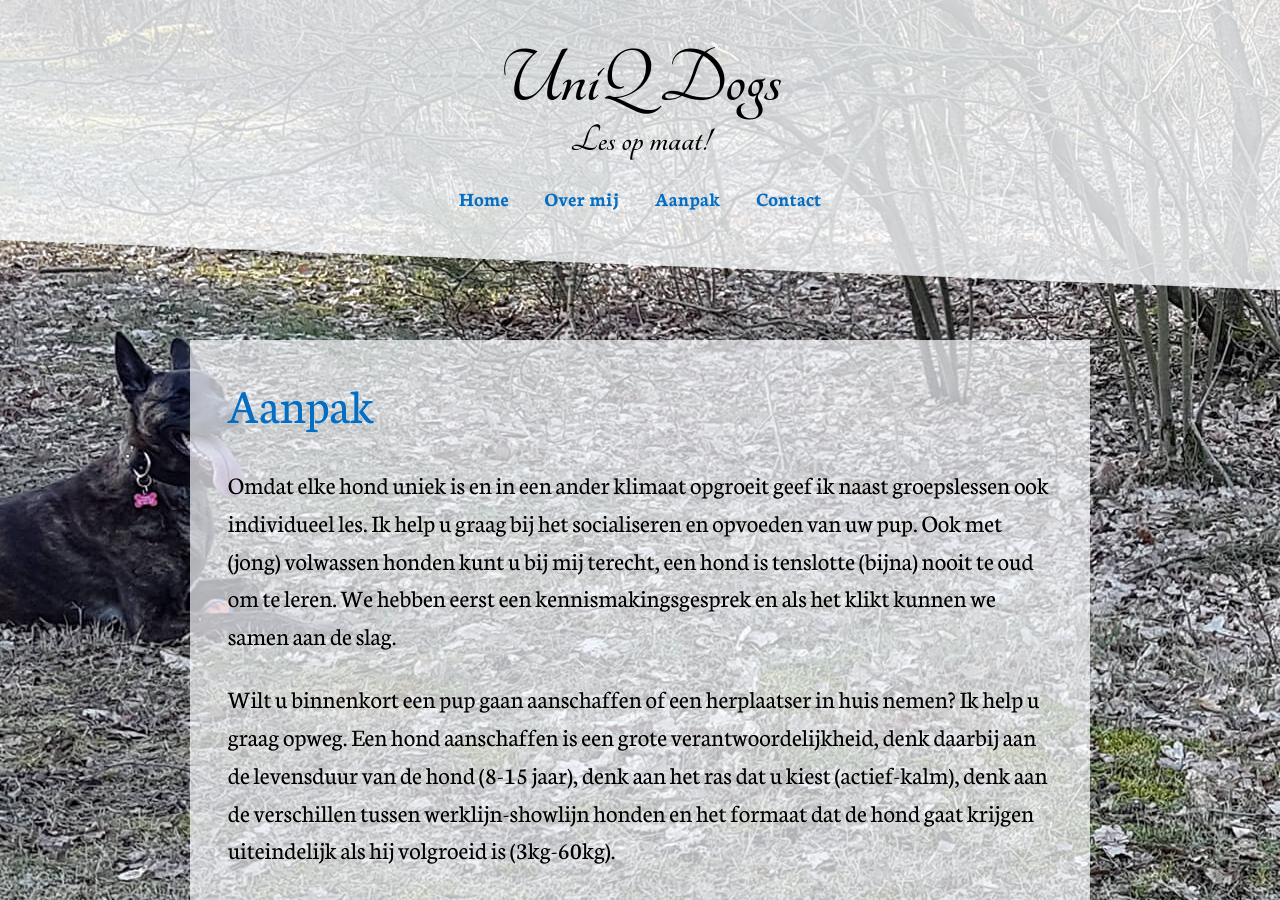
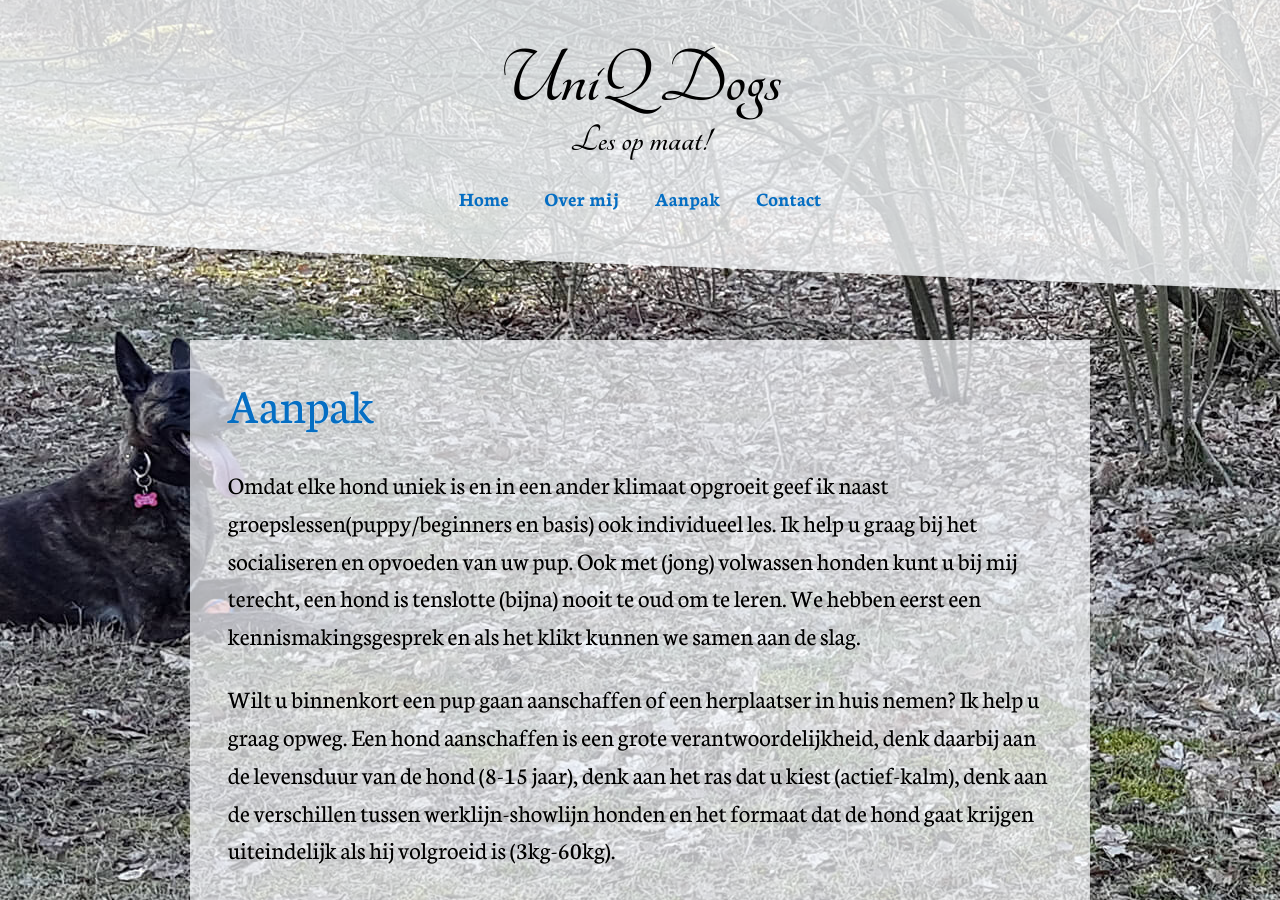
Before and after one commit to UniQdogs/info, a Jekyll site: the page built from pages/aanpak.md, in a window 1280 px wide and 900 px high. Built offline with Jekyll 4.4.1, drawn with Linux system fonts in a browser that asks for light colours; nearby versions of some CDN libraries.

Commit message:
Update aanpak.md

```diff
--- a/pages/aanpak.md
+++ b/pages/aanpak.md
@@ -6,7 +6,7 @@ background: /assets/background3.jpg
 ---
 # Aanpak
 
-Omdat elke hond uniek is en in een ander klimaat opgroeit geef ik naast groepslessen ook individueel les. Ik help u graag bij het socialiseren en opvoeden van uw pup. Ook met (jong) volwassen honden kunt u bij mij terecht, een hond is tenslotte (bijna) nooit te oud om te leren. We hebben eerst een kennismakingsgesprek en als het klikt kunnen we samen aan de slag.
+Omdat elke hond uniek is en in een ander klimaat opgroeit geef ik naast groepslessen(puppy/beginners en basis) ook individueel les. Ik help u graag bij het socialiseren en opvoeden van uw pup. Ook met (jong) volwassen honden kunt u bij mij terecht, een hond is tenslotte (bijna) nooit te oud om te leren. We hebben eerst een kennismakingsgesprek en als het klikt kunnen we samen aan de slag.
 
 Wilt u binnenkort een pup gaan aanschaffen of een herplaatser in huis nemen? Ik help u graag opweg. Een hond aanschaffen is een grote verantwoordelijkheid, denk daarbij aan de levensduur van de hond (8-15 jaar), denk aan het ras dat u kiest (actief-kalm), denk aan de verschillen tussen werklijn-showlijn honden en het formaat dat de hond gaat krijgen uiteindelijk als hij volgroeid is (3kg-60kg).
 
```
